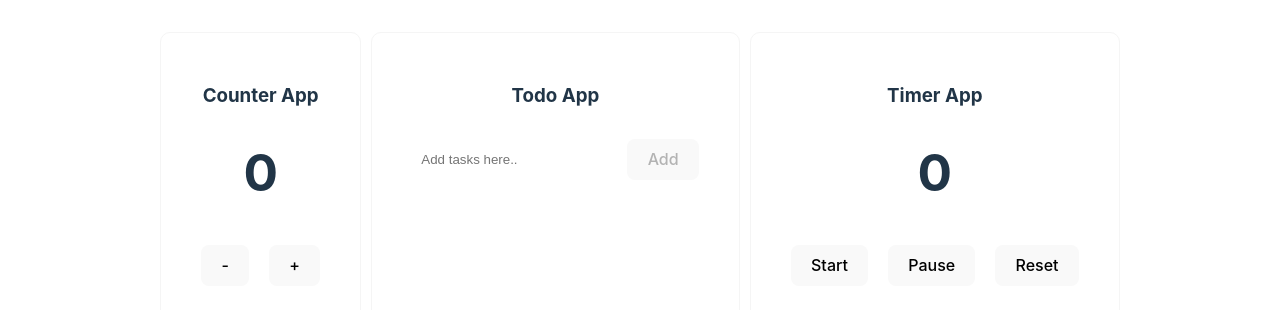
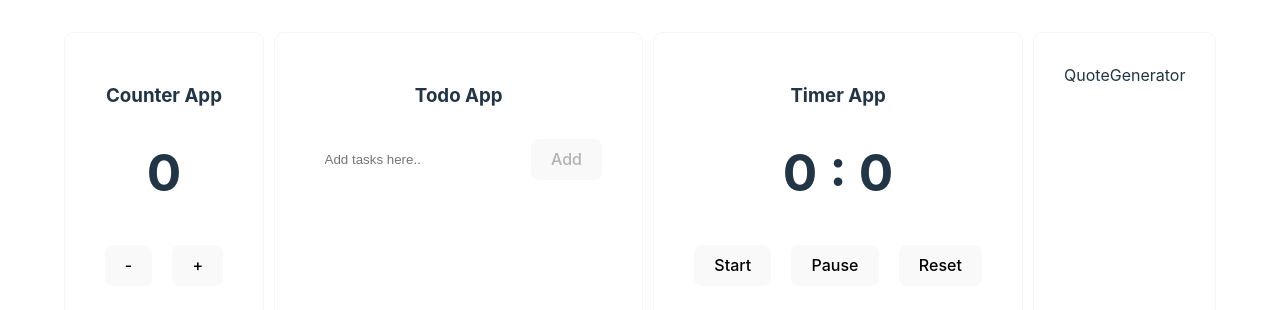
Before and after one commit to pappudutta/Practice-React, a React (Vite) app: page / in a window 1280 px wide. Shown: the top 310 px of the page. Built offline with nearby package versions, Linux system fonts and the light colour scheme.

Commit message:
timer app update minute counte

```diff
--- a/src/App.jsx
+++ b/src/App.jsx
@@ -1,4 +1,5 @@
 import "./App.css";
+import QuoteGenerator from "./components/QuoteGenerator";
 import TimerApp from "./components/TimerApp";
 import Counter from "./components/todo-app/Counter";
 import Todo from "./components/todo-app/todo";
@@ -20,6 +21,9 @@ function App() {
       <div className="box">
         <TimerApp />
       </div>
+      <div className="box">
+        <QuoteGenerator />
+      </div>
     </div>
   );
 }
--- /dev/null
+++ b/src/components/QuoteGenerator.jsx
@@ -0,0 +1,7 @@
+import React from "react";
+
+const QuoteGenerator = () => {
+  return <div>QuoteGenerator</div>;
+};
+
+export default QuoteGenerator;
--- a/src/components/TimerApp.jsx
+++ b/src/components/TimerApp.jsx
@@ -3,6 +3,7 @@ import React, { useEffect, useState } from "react";
 const TimerApp = () => {
   const [seconds, setSeconds] = useState(0);
   const [isRunning, setisRunning] = useState(false);
+  const [time, setTime] = useState(0);
 
   useEffect(() => {
     let timer;
@@ -27,11 +28,20 @@ const TimerApp = () => {
     setisRunning(false);
   };
 
+  useEffect(() => {
+    if (seconds > 60) {
+      setTime(prevTime => prevTime + 1);
+      setSeconds(0);
+    }
+  }, [time, seconds]);
+
   return (
     <>
       <div>
         <h3>Timer App</h3>
-        <h1>{seconds}</h1>
+        <h1>
+          {time} : {seconds}
+        </h1>
         <div>
           <button onClick={handleStart}>Start</button>
           <button onClick={handlePause}>Pause</button>
```
